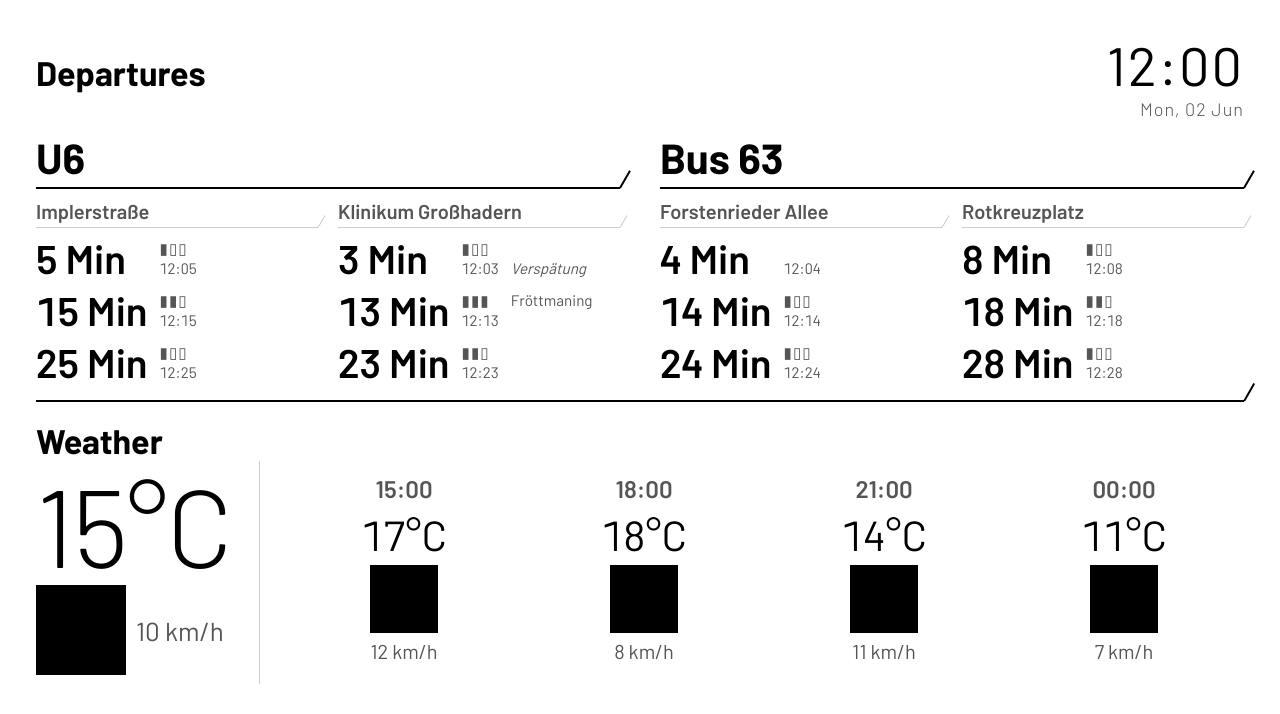
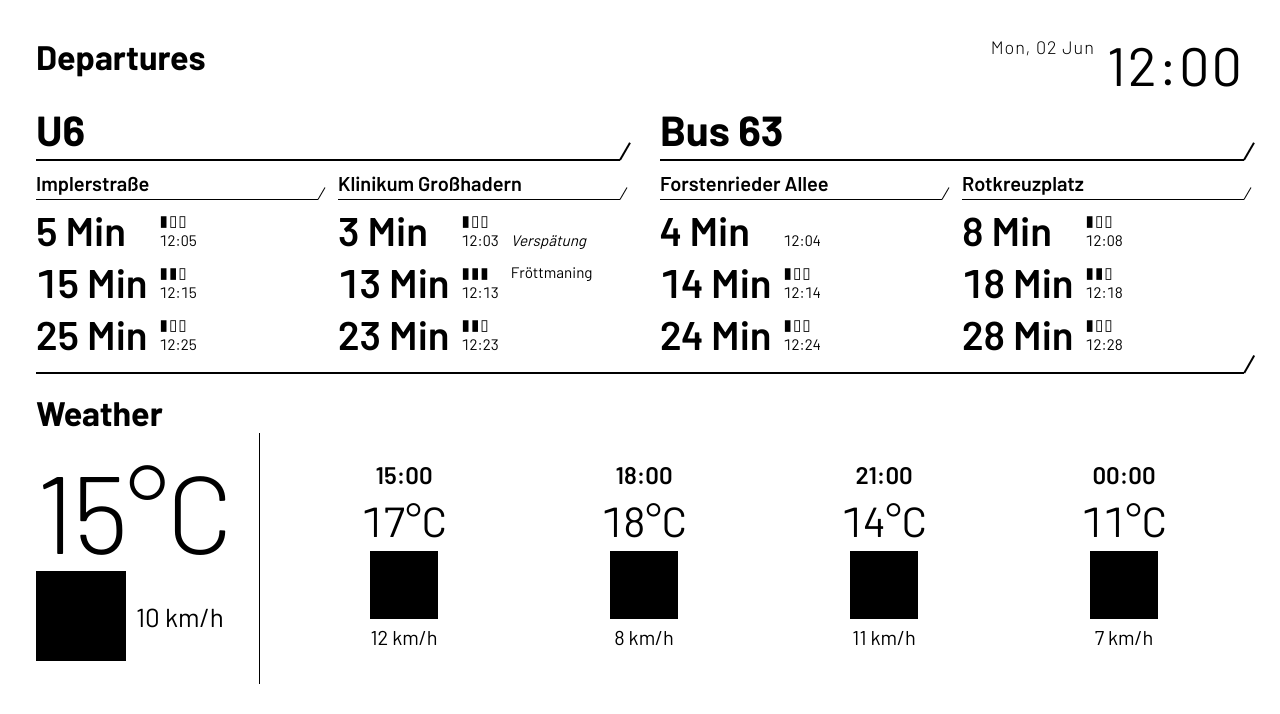
Before and after one commit to blowfishlol/before-i-leave, a website: page template/display.html in a window 1280 px wide. Drawn offline with Linux system fonts and the light colour scheme; grey boxes are pictures that could not be loaded.

Commit message:
color adjustment

```diff
--- a/template/display.html
+++ b/template/display.html
@@ -16,7 +16,7 @@
       /* clock only */
       --bg: #fff;
       --fg: #000;
-      --muted: #555;
+      --muted: #000;
       --pad: 36px;
       --gap: 18px;
 
@@ -77,7 +77,7 @@
 
     .departures-header {
       display: flex;
-      align-items: baseline;
+      align-items: flex-start;
       justify-content: space-between;
       margin-bottom: 12px;
     }
@@ -131,7 +131,7 @@
       font-size: var(--size-stop-header);
       font-weight: 600;
       color: var(--muted);
-      border-bottom: 1px solid #ccc;
+      border-bottom: 1px solid var(--fg);
       padding-bottom: 4px;
       margin-bottom: 10px;
       position: relative;
@@ -152,7 +152,7 @@
       bottom: -1px;
       width: 14px;
       height: 1px;
-      background: #ccc;
+      background: var(--fg);
       transform-origin: left center;
       transform: rotate(-60deg);
     }
@@ -228,14 +228,19 @@
       padding-top: 2px;
     }
 
+    .clock-block {
+      display: flex;
+      flex-direction: row;
+      align-items: flex-start;
+      gap: 12px;
+    }
+
     .date {
       font-size: 18px;
       font-weight: 300;
       letter-spacing: 1px;
       color: var(--muted);
-      text-align: right;
       white-space: nowrap;
-      margin-top: 6px;
     }
 
     /* ═══════════════════════════════════════════════════
@@ -287,7 +292,7 @@
       justify-content: center;
       gap: 6px;
       padding-right: 28px;
-      border-right: 1.5px solid #ccc;
+      border-right: 1.5px solid var(--fg);
       min-width: 220px;
       align-self: stretch;
     }
@@ -381,9 +386,9 @@
   <section class="departures">
     <div class="departures-header">
       <div class="section-title">Departures</div>
-      <div>
+      <div class="clock-block">
+        <div class="date" id="date"></div>
         <div class="clock" id="clock"></div>
-        <div class="date" id="date"></div>
       </div>
     </div>
     <div class="departures-columns" id="departures-columns"></div>
```
